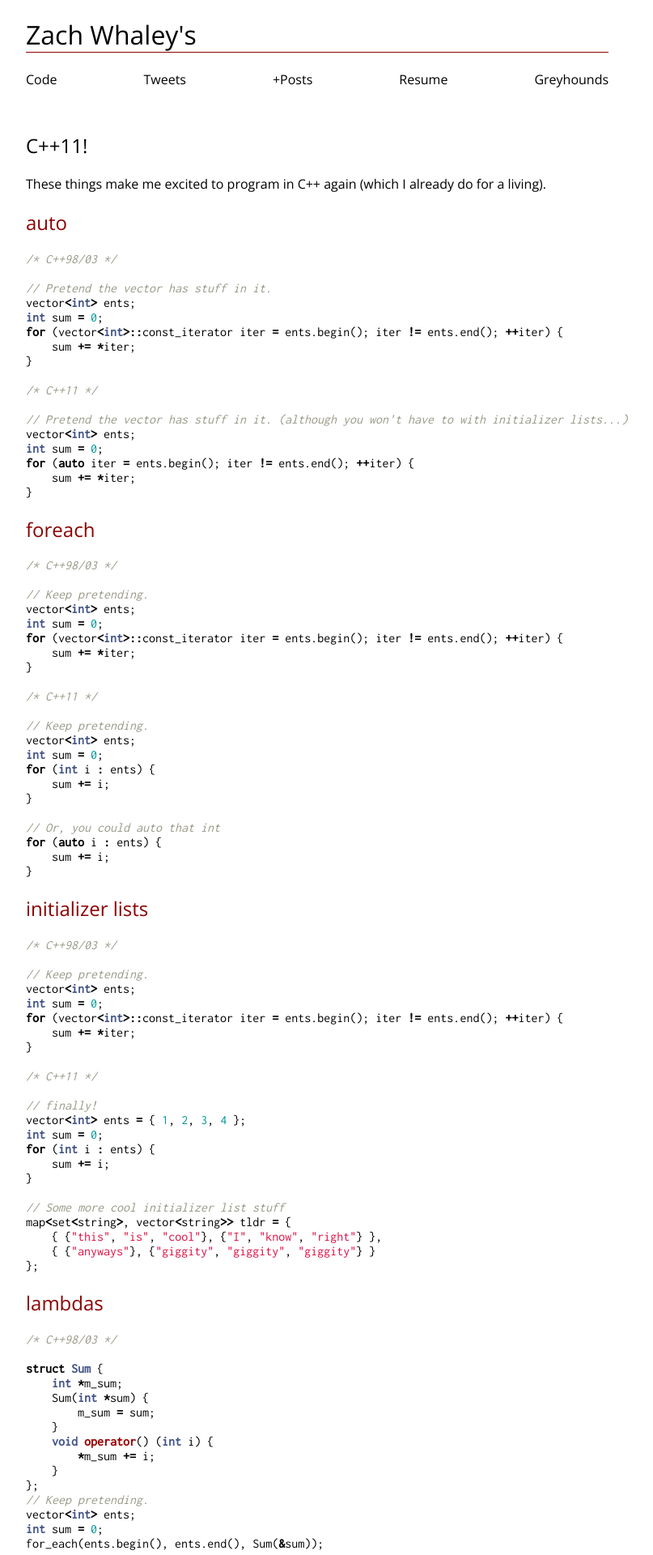
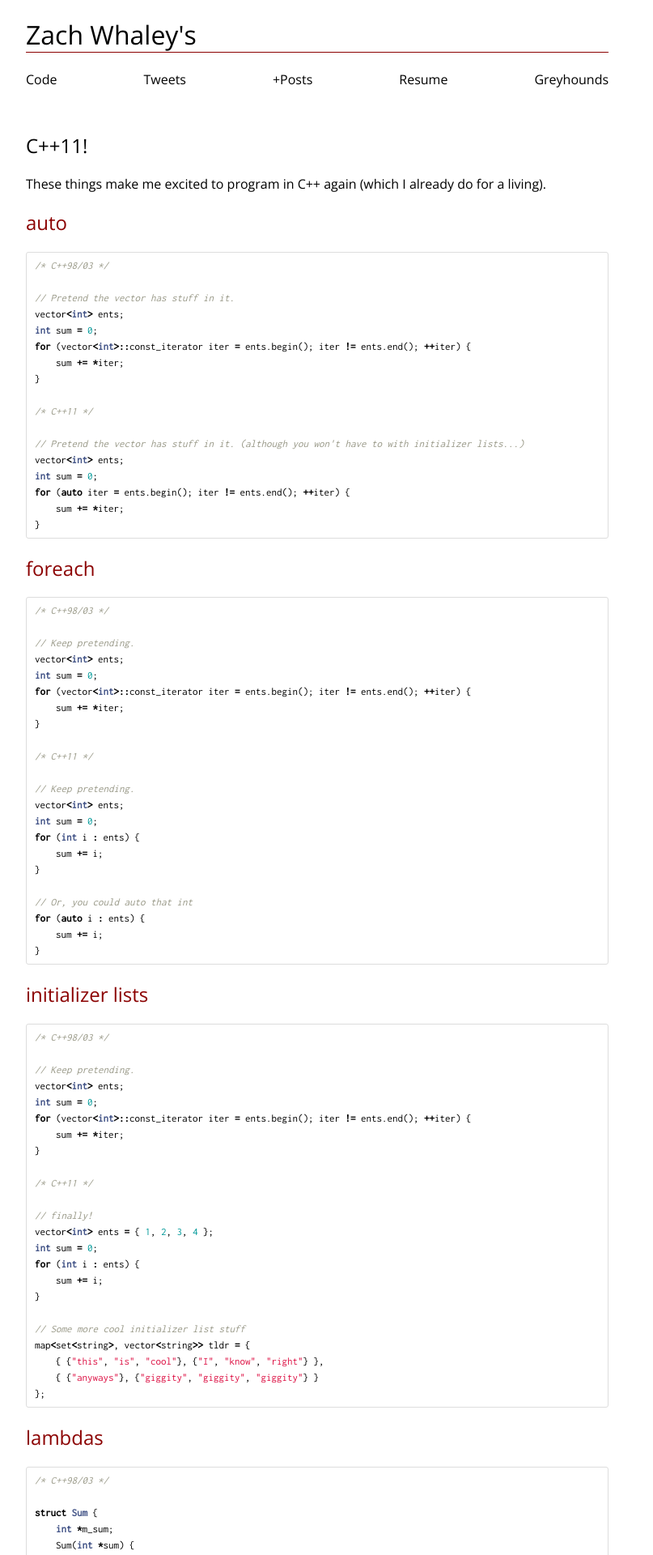
Before and after one commit to zachwhaley/zachwhaley.github.io, a Jekyll site: the page built from index.html, in a window 1280 px wide. Shown: the top 1920 px of the page at 81% size, without its empty margins (248-1055 px from the left). Built offline with Jekyll 4.4.1, drawn with Linux system fonts in a browser that asks for light colours; Markdown is read by kramdown in place of the engine named in the settings.

Commit message:
Made code look better.
Copied Github's css code block tag

```diff
--- a/css/main.css
+++ b/css/main.css
@@ -90,6 +90,17 @@ a:hover {
 
 code {
   font-family: 'Inconsolata', sans-serif;
+  font-size: 13px;
+}
+
+/* This comes from github.com */
+pre {
+  background-color: #f8f8f8;
+  border: 1px solid #ddd;
+  line-height: 19px;
+  overflow: auto;
+  padding: 6px 10px;
+  border-radius: 3px;
 }
 
 /* Keyboard */
```
